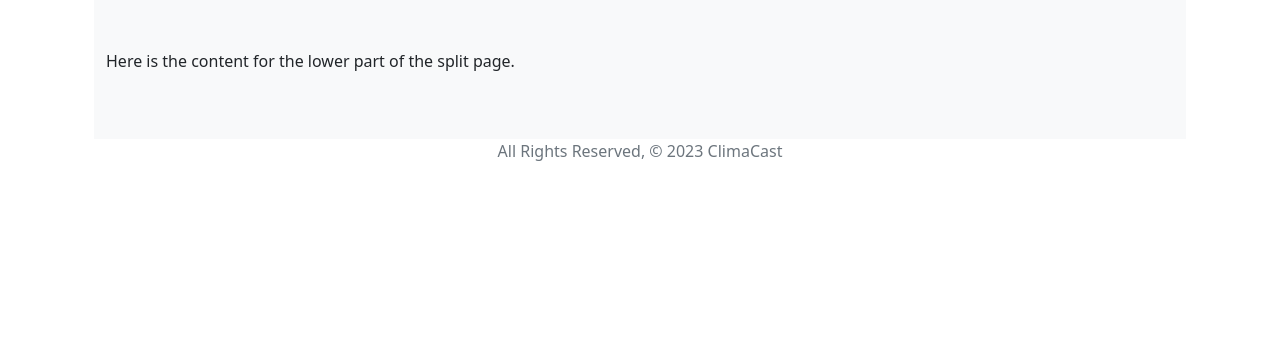
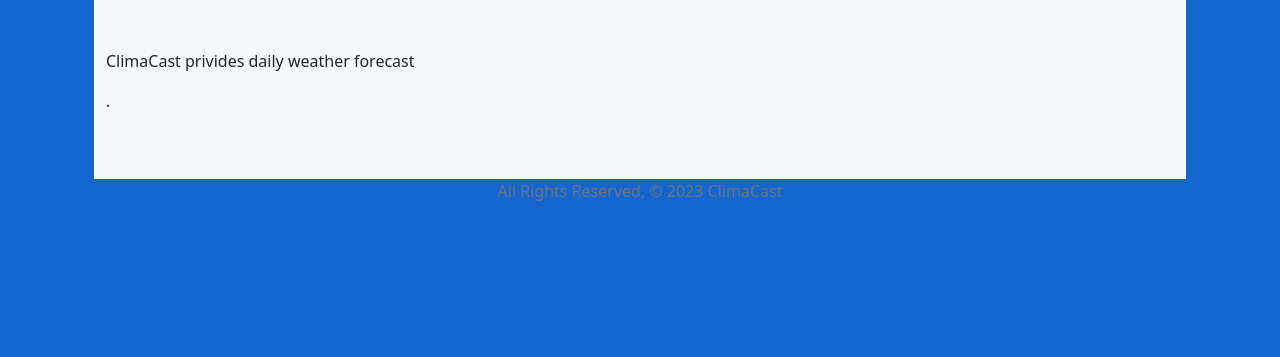
Before and after one commit to Cocomango-GH/ClimaCast, a Django app: page /about/ in a window 1280 px wide. Shown: the part 443-800 px from the top of the page. Run offline with Django 4.2, Linux system fonts and the light colour scheme.

```diff
--- a/main_app/Templates/about.html
+++ b/main_app/Templates/about.html
@@ -9,7 +9,7 @@
     </div>
     <div class="content-split">
       <div class="container">
-        <p>Here is the content for the lower part of the split page.</p>
+        <p> ClimaCast privides daily weather forecast</p>.</p>
       </div>
     </div>
     <footer class="text-center">
@@ -19,17 +19,21 @@
 
   <style>
     .jumbotron-split {
-      background-image: url('path/to/your/image.jpg');
       background-size: cover;
       background-position: center;
       background-repeat: no-repeat;
       padding: 100px 0;
       margin-bottom: 0;
+      color: #fff;
     }
 
     .content-split {
       background-color: #f8f9fa;
       padding: 50px 0;
     }
+
+    body {
+            background-color:  rgb(21, 101, 206);
+        }
   </style>
 {% endblock %}
```
